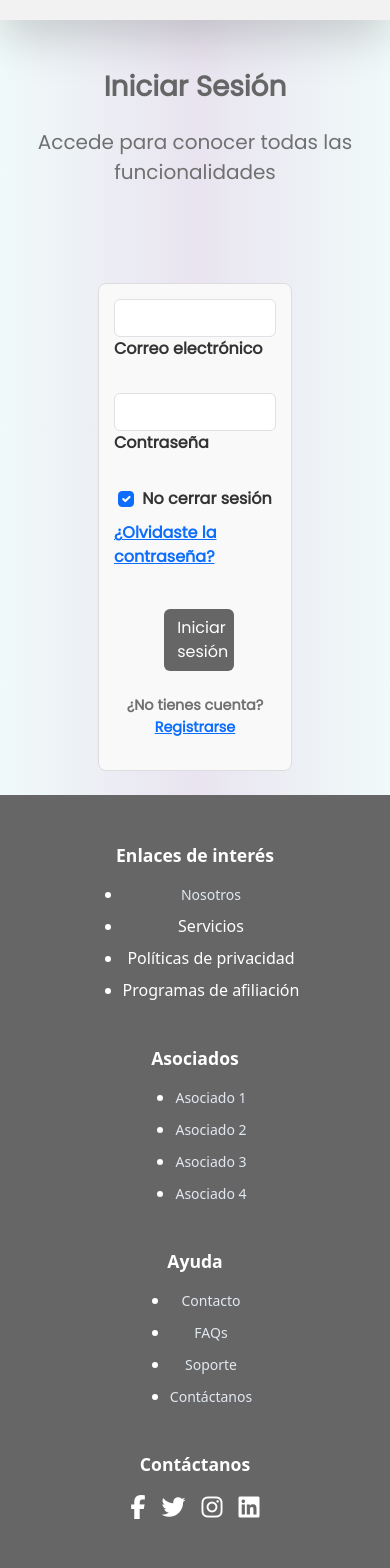
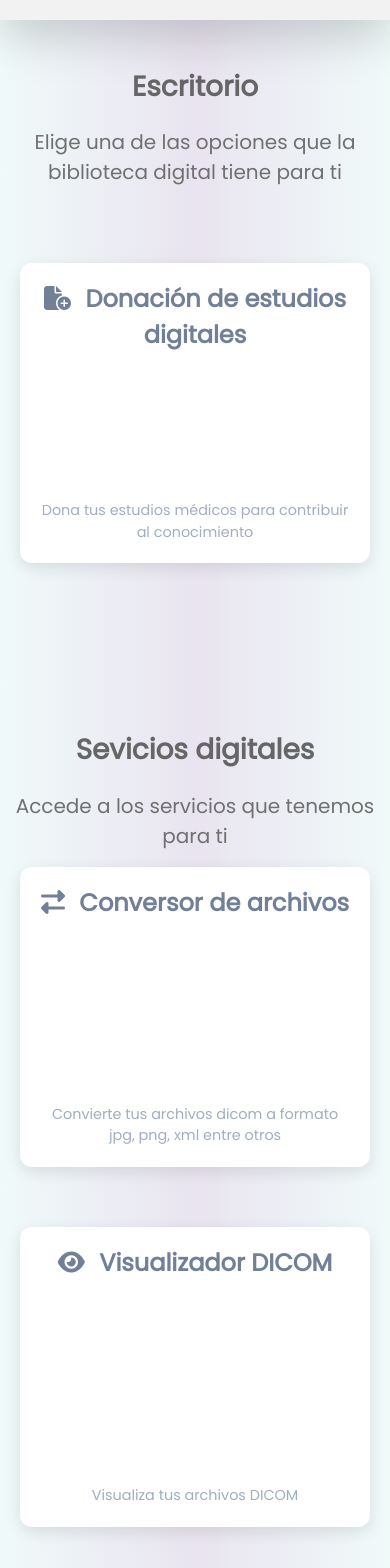
Before and after one commit to elCatmon/repositorio_imagenes_columna, a React (Create React App) app in the folder pruebas/: page /menu in a window 390 px wide. Before the commit this address led to /login. Shown: the part 80-1648 px from the top of the page. Built offline with nearby package versions, Linux system fonts and the light colour scheme; sample sign-in values are in the browser's storage; what cornerstone-wado-image-loader would draw is missing.

Commit message:
roles de usuario
se aplican roles de usuario, se modifica el responsive del sisitio, se modifica el menu del usuario, se agregan rutas privadas

```diff
--- a/pruebas/src/App.js
+++ b/pruebas/src/App.js
@@ -24,8 +24,8 @@ import PrivateRoute from './PrivateRoute'; // Importa el componente PrivateRoute
 
 function App() {
   return (
-    <AuthProvider>
-      <Router>
+    <Router>
+      <AuthProvider>
         <Routes>
           <Route path="/" element={<PaginaInicio />} />
           <Route path="/register" element={<Register />} />
@@ -35,91 +35,22 @@ function App() {
           <Route path="/contacto" element={<Contacto />} />
           <Route path="/nosotros" element={<Nosotros />} />
           <Route path="/cambiarcontrasena" element={<ChangePassword />} />
-          <Route
-            path="/visualizador"
-            element={
-              <PrivateRoute>
-                <VisualizerPage />
-              </PrivateRoute>
-            }
-          />
-          <Route
-            path="/importar"
-            element={
-              <PrivateRoute>
-                <Importar />
-              </PrivateRoute>
-            }
-          />
-          <Route
-            path="/donacion"
-            element={
-              <PrivateRoute>
-                <Donacion />
-              </PrivateRoute>
-            }
-          />
-          <Route
-            path="/menu"
-            element={
-              <PrivateRoute>
-                <MenuAcceso />
-              </PrivateRoute>
-            }
-          />
-          <Route
-            path="/diagnosticos"
-            element={
-              <PrivateRoute>
-                <Diagnostico />
-              </PrivateRoute>
-            }
-          />
-                    <Route
-            path="/dataset"
-            element={
-              <PrivateRoute>
-                <Dataset />
-              </PrivateRoute>
-            }
-          />
-                    <Route
-            path="/muestra"
-            element={
-              <PrivateRoute>
-                <Muestra />
-              </PrivateRoute>
-            }
-          />
-                    <Route
-            path="/formulariodonacion"
-            element={
-              <PrivateRoute>
-                <FormDonacion />
-              </PrivateRoute>
-            }
-          />
-                    <Route
-            path="/editor"
-            element={
-              <PrivateRoute>
-                <Editor />
-              </PrivateRoute>
-            }
-          />
-                    <Route
-            path="/consultardonaciones"
-            element={
-              <PrivateRoute>
-                <TablaDonaciones />
-              </PrivateRoute>
-            }
-          />
+          <Route element={<PrivateRoute />}>
+            <Route path="/visualizador" element={<VisualizerPage />} />
+            <Route path="/importar" element={<Importar />} />
+            <Route path="/donacion" element={<Donacion />} />
+            <Route path="/menu" element={<MenuAcceso />} />
+            <Route path="/diagnosticos" element={<Diagnostico />} />
+            <Route path="/dataset" element={<Dataset />} />
+            <Route path="/muestra" element={<Muestra />} />
+            <Route path="/formulariodonacion" element={<FormDonacion />} />
+            <Route path="/editor" element={<Editor />} />
+            <Route path="/consultardonaciones" element={<TablaDonaciones />} />
+          </Route>
         </Routes>
-      </Router>
-    </AuthProvider>
+      </AuthProvider>
+    </Router>
   );
-
 }
 
 export default App;
--- a/pruebas/src/PrivateRoute.js
+++ b/pruebas/src/PrivateRoute.js
@@ -1,12 +1,22 @@
-// PrivateRoute.js
-import React from 'react';
-import { Navigate } from 'react-router-dom';
+import React, { useEffect, useState } from 'react';
+import { Navigate, Outlet } from 'react-router-dom';
 import { useAuth } from './AuthContext';
 
-const PrivateRoute = ({ children }) => {
-  const { isAuthenticated } = useAuth();
+const PrivateRoute = () => {
+  const { isAuthenticated, userID } = useAuth();
+  const [authChecked, setAuthChecked] = useState(false);
 
-  return isAuthenticated ? children : <Navigate to="/login" />;
+  useEffect(() => {
+    // Check if authentication status is determined
+    setAuthChecked(true);
+  }, [isAuthenticated, userID]);
+
+  // Render the outlet if authenticated, otherwise navigate to login
+  if (!authChecked) {
+    return <div>Loading...</div>;
+  }
+
+  return isAuthenticated ? <Outlet /> : <Navigate to="/login" />;
 };
 
 export default PrivateRoute;
--- a/pruebas/src/components/LOGIN/Login.js
+++ b/pruebas/src/components/LOGIN/Login.js
@@ -41,13 +41,7 @@ function Login() {
 
         // Llama a la función de login del contexto con los parámetros
         login(data.id, data.rol);
-
-        // Redirigir según el rol
-        if (data.rol === 'consultor') {
-          navigate('/menu');
-        } else {
-          navigate('/'); // Redirigir a la página de inicio o a otra página predeterminada
-        }
+        navigate('/menu');
       } else {
         const errorData = await response.json();
         alert(`Error: ${errorData.error}`);
--- a/pruebas/src/components/MenuAcceso/MenuAcceso.css
+++ b/pruebas/src/components/MenuAcceso/MenuAcceso.css
@@ -114,12 +114,6 @@
   margin-left: 10px;
 }
 
-.grid-cols-3, .grid-cols-2 {
-  display: flex;
-  justify-content: center;
-  gap: 30px; /* Aumenta el espacio entre las tarjetas */
-}
-
 @keyframes fadeInUp {
   from {
     opacity: 0;
@@ -131,14 +125,24 @@
   }
 }
 
+.grid-cols-3, .grid-cols-2 {
+  display: flex; /* O puedes usar display: grid; */
+  flex-wrap: wrap; /* Permitir que las tarjetas se envuelvan */
+  justify-content: center; /* Centra las tarjetas */
+  gap: 40px; /* Espacio entre las tarjetas */
+}
+
 .qr-card {
   background-color: #ffffff;
   padding: 20px;
   border-radius: 12px;
   box-shadow: 0 5px 15px rgba(0, 0, 0, 0.1);
   text-align: center;
+  max-height: 300px;
+  max-width: 350px; /* Ajusta el tamaño para que sea más responsivo */
   min-height: 300px;
-  width: 320px; /* Fija un ancho para todas las tarjetas */
+  min-width: 350px;
+  flex: 1 1 300px; /* Permite que las tarjetas se ajusten a 300px como base */
   margin: 0; /* Elimina el margen para que no se separen */
   display: flex;
   flex-direction: column;
--- a/pruebas/src/components/MenuAcceso/MenuAcceso.js
+++ b/pruebas/src/components/MenuAcceso/MenuAcceso.js
@@ -2,91 +2,143 @@ import React from 'react';
 import './MenuAcceso.css';
 import Footer from '../assets/Footer';
 import Header from '../assets/Header';
+import { useAuth } from '../../AuthContext';
 
-const Fisica = () => {
+const MenuUsuarios = () => {
+  const { role } = useAuth();
   return (
     <div className="bg-gradient-to-r from-teal-100 via-blue-100 to-green-100 min-h-screen">
       <div className="next-module">
-        <Header/>
+        <Header />
       </div>
 
       <header className="header-section text-center py-12 mt-8" style={{ backgroundColor: 'transparent !important', paddingTop: '10px' }}>
-    <h1 className="text-5xl font-extrabold mb-4 animate-reveal" style={{color: '#666666', backgroundColor: 'transparent !important', marginTop: '20px', fontWeight: '900', fontFamily:'Poppins' }}>
-        Opciones para usuarios registrados
+        <h1 className="text-5xl font-extrabold mb-4 animate-reveal" style={{ color: '#666666', backgroundColor: 'transparent !important', marginTop: '20px', fontWeight: '900', fontFamily: 'Poppins' }}>
+          Escritorio
         </h1>
-    <p className="text-xl text-gray-700" style={{ backgroundColor: 'transparent !important', marginTop: '20px', fontSize:'20px', fontFamily:'Poppins' }}>
-        Elige la opción que requieras
+        <p className="text-xl text-gray-700" style={{ backgroundColor: 'transparent !important', marginTop: '20px', fontSize: '20px', fontFamily: 'Poppins' }}>
+          Elige una de las opciones que la biblioteca digital tiene para ti
         </p>
       </header>
-
 
       <main className="max-w-6xl mx-auto py-10">
         {/* Contenedor para la primera fila */}
         <div className="grid-cols-3">
 
+          {['interno', 'administrador'].includes(role) && (
             <a href="/formulariodonacion" className="nav-link transform hover:scale-110 transition-transform duration-300 ml-6">
               <div className="qr-card">
-        <p className=" text-2xl text-gray-600 mt-2 font-semibold "><i className="fas fa-file-circle-plus"></i> Registro de donaciones</p>
-        <p className="text-gray-500 mt-2"> Registra las donaciones fisicas</p>
+                <p className="text-2xl text-gray-600 mt-2 font-semibold"><i className="fas fa-file-circle-plus"></i> Registro de donaciones</p>
+                <p className="text-gray-500 mt-2"> Registra las donaciones físicas</p>
               </div>
             </a>
-
+          )}
+          {['interno', 'administrador'].includes(role) && (
             <a href="/consultardonaciones" className="nav-link transform hover:scale-110 transition-transform duration-300 ml-6">
               <div className="qr-card">
                 <p className=" text-2xl text-gray-600 mt-2 font-semibold "><i className="fas fa-search"></i> Consulta las donaciones</p>
                 <p className="text-gray-500 mt-2"> Consulta los registros de donaciones fisicos</p>
               </div>
             </a>
+          )}
 
-    <a href="/donacion"  className="nav-link transform hover:scale-110 transition-transform duration-300 ml-6">
+          {role && (
+            <a href="/donacion" className="nav-link transform hover:scale-110 transition-transform duration-300 ml-6">
               <div className="qr-card">
                 <p className=" text-2xl text-gray-600 mt-2 font-semibold "><i className="fas fa-file-circle-plus"></i> Donación de estudios digitales</p>
                 <p className="text-gray-500 mt-2"> Dona tus estudios médicos para contribuir al conocimiento</p>
               </div>
             </a>
+          )}
 
-    <a href="/importar"  className="nav-link transform hover:scale-110 transition-transform duration-300 ml-6">
+          {['interno', 'administrador'].includes(role) && (
+            <a href="/importar" className="nav-link transform hover:scale-110 transition-transform duration-300 ml-6">
               <div className="qr-card">
                 <p className=" text-2xl text-gray-600 mt-2 font-semibold "><i className="fas fa-file-circle-plus"></i> Donación de estudios fisicos</p>
                 <p className="text-gray-500 mt-2">Sube los archivos de las donaciones fisicas</p>
               </div>
             </a>
+          )}
 
+          {['interno', 'administrador', 'medico', 'consultor'].includes(role) && (
             <a href="/visualizador" className="nav-link transform hover:scale-110 transition-transform duration-300 ml-6">
               <div className="qr-card">
                 <p className=" text-2xl text-gray-600 mt-2 font-semibold "><i className="fas fa-binoculars"></i> Visualizador de Archivos</p>
                 <p className="text-gray-500 mt-2"> Explora estudios médicos</p>
               </div>
             </a>
+          )}
 
-    <a href="/diagnosticos"  className="nav-link transform hover:scale-110 transition-transform duration-300 ml-6">
+          {['interno', 'administrador', 'medico'].includes(role) && (
+            <a href="/diagnosticos" className="nav-link transform hover:scale-110 transition-transform duration-300 ml-6">
               <div className="qr-card">
                 <p className=" text-2xl text-gray-600 mt-2 font-semibold "><i className="fas fa-file-circle-plus"></i> Diagnosticos</p>
                 <p className="text-gray-500 mt-2">Emite diagnosticos de los estudios almacenados</p>
               </div>
             </a>
+          )}
 
-    <a href="/dataset"  className="nav-link transform hover:scale-110 transition-transform duration-300 ml-6">
+          {['interno', 'administrador'].includes(role) && (
+            <a href="/dataset" className="nav-link transform hover:scale-110 transition-transform duration-300 ml-6">
               <div className="qr-card">
                 <p className=" text-2xl text-gray-600 mt-2 font-semibold "><i className="fas fa-file-download"></i> Conjunto de datos</p>
                 <p className="text-gray-500 mt-2">Descarga el conjunto de datos</p>
               </div>
             </a>
+          )}
 
-    <a href="/muestra"  className="nav-link transform hover:scale-110 transition-transform duration-300 ml-6">
+          {['interno', 'administrador', 'consultor'].includes(role) && (
+            <a href="/muestra" className="nav-link transform hover:scale-110 transition-transform duration-300 ml-6">
               <div className="qr-card">
                 <p className=" text-2xl text-gray-600 mt-2 font-semibold "><i className="fas fa-file-download"></i> Conjunto de datos muestra</p>
                 <p className="text-gray-500 mt-2">Descarga el conjunto de datos de muestra</p>
               </div>
             </a>
+          )}
 
         </div>
 
+      </main>
 
-</main>
+      <div className="next-module">
+        <div className="header-section text-center py-12 mt-8" style={{ backgroundColor: 'transparent !important', paddingTop: '10px' }}>
+          <h1 className="text-5xl font-extrabold mb-4 animate-reveal" style={{ color: '#666666', backgroundColor: 'transparent !important', marginTop: '20px', fontWeight: '900', fontFamily: 'Poppins' }}>
+            Sevicios digitales
+          </h1>
+          <p className="text-xl text-gray-700" style={{ backgroundColor: 'transparent !important', marginTop: '20px', fontSize: '20px', fontFamily: 'Poppins' }}>
+            Accede a los servicios que tenemos para ti
+          </p>
+          <div className="grid-cols-3">
+            {role && (
+              <a href="/menu" className="nav-link transform hover:scale-110 transition-transform duration-300 ml-6">
+                <div className="qr-card">
+                  <p className=" text-2xl text-gray-600 mt-2 font-semibold "><i className="fas fa-exchange-alt"></i> Conversor de archivos</p>
+                  <p className="text-gray-500 mt-2"> Convierte tus archivos dicom a formato jpg, png, xml entre otros</p>
+                </div>
+              </a>
+            )}
+            {role && (
+              <a href="/menu" className="nav-link transform hover:scale-110 transition-transform duration-300 ml-6">
+                <div className="qr-card">
+                  <p className=" text-2xl text-gray-600 mt-2 font-semibold "><i className="fas fa-eye"></i> Visualizador DICOM</p>
+                  <p className="text-gray-500 mt-2"> Visualiza tus archivos DICOM</p>
+                </div>
+              </a>
+            )}
+            {role && (
+              <a href="/menu" className="nav-link transform hover:scale-110 transition-transform duration-300 ml-6">
+                <div className="qr-card">
+                  <p className=" text-2xl text-gray-600 mt-2 font-semibold "><i className="fas fa-pencil-alt"></i> Editor de imagenes</p>
+                  <p className="text-gray-500 mt-2"> Realiza el revelado de tus imagenes</p>
+                </div>
+              </a>
+            )}
+          </div>
+        </div>
+      </div>
       <Footer />
     </div>
   );
 }
 
-export default Fisica;
+export default MenuUsuarios;
--- a/pruebas/src/components/assets/Header.css
+++ b/pruebas/src/components/assets/Header.css
@@ -2,7 +2,7 @@
 
 /* Estilos generales para el navbar */
 .navbar {
-    background-color: #26798E; /* Azul oscuro */
+    background-color: #f1f1f1; /* Azul oscuro */
     padding: 10px 20px;
     display: flex;
     justify-content: space-between;
```
Also changed, not shown: pruebas/src/AuthContext.js (+11 -1 lines), pruebas/src/components/PaginaInicio/PaginaInicio.js (+0 -58 lines), pruebas/src/components/assets/Header.js (+25 -2 lines). Lines whose indentation alone changed are shown as unchanged.
